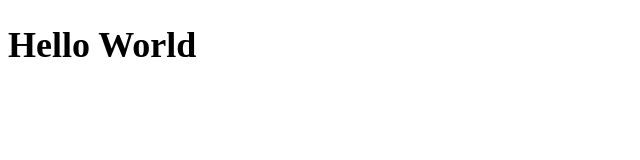
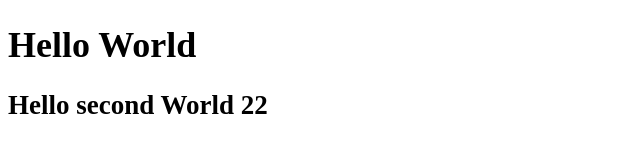
Before and after one commit to di-ja/gittest, a plain HTML site: page index.html in a window 1280 px wide. Shown: the whole page, without its empty margins (0-640 px from the left). Drawn offline with Linux system fonts and the light colour scheme.

Commit message:
second stage

```diff
--- a/index.html
+++ b/index.html
@@ -8,5 +8,6 @@
 </head>
 <body>
     <h1>Hello World</h1>
+    <h2>Hello second World 22</h2>
 </body>
 </html>
```
